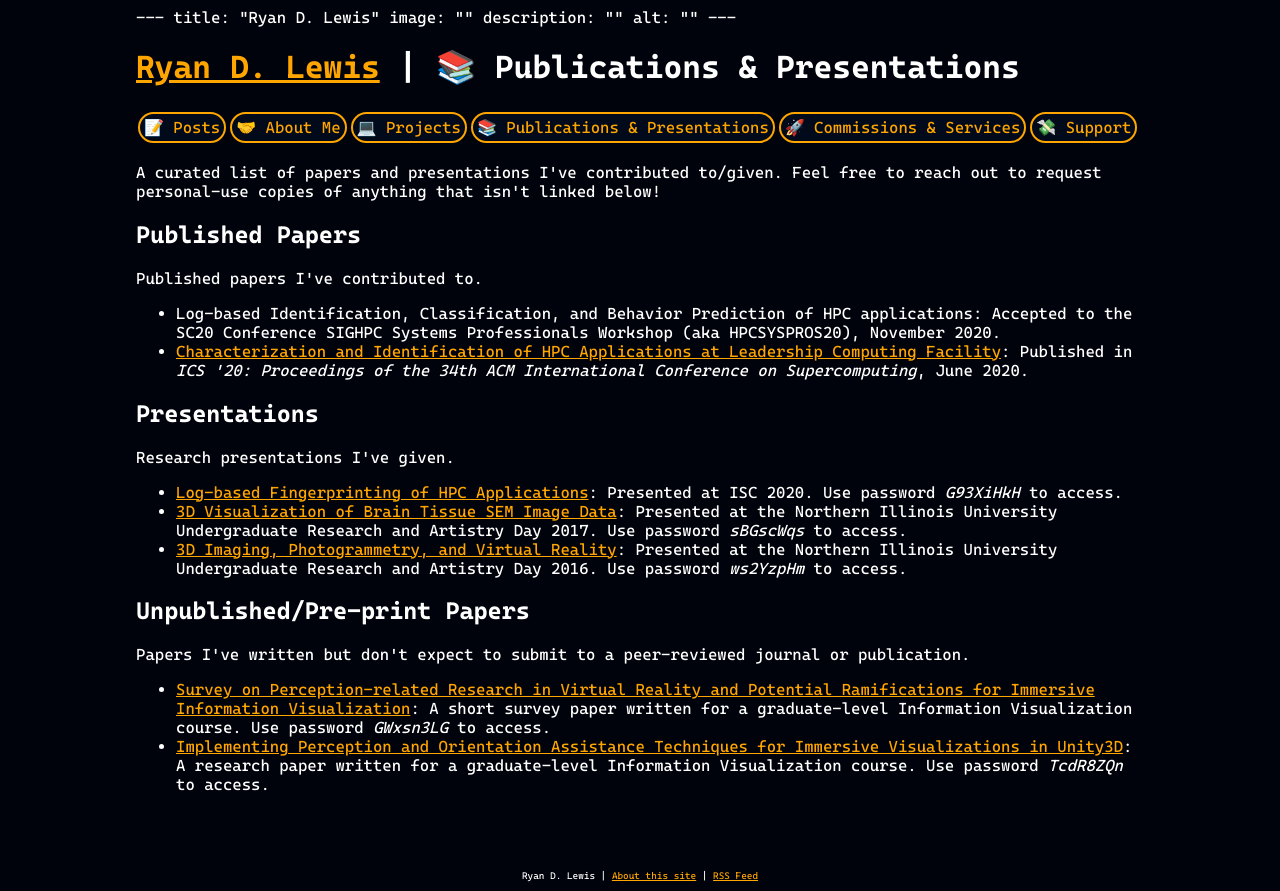
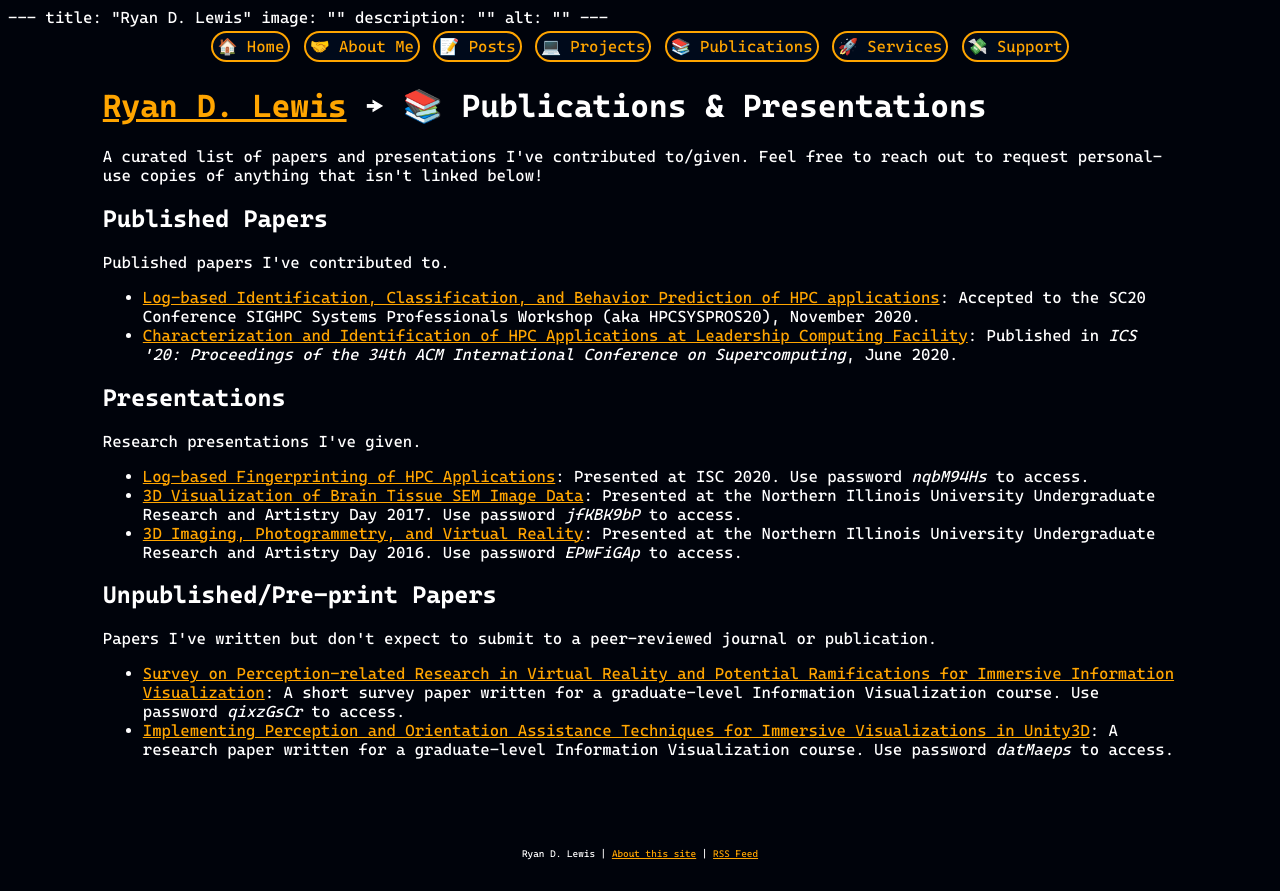
Before and after one commit to LuckierDodge/website, an Eleventy site: page pubs.md in a window 1280 px wide. After the commit the page ends 869 px from the top, so only its background shows below. Built offline with nearby package versions, Linux system fonts and the light colour scheme; Eleventy itself is replaced by a stand-in of ours; files that its build step writes are made by us from their sources.

Commit message:
Layout changes, fixed paper links

```diff
--- a/_includes/master.css
+++ b/_includes/master.css
@@ -6,10 +6,29 @@
 
 body {
 	font-family: 'Cascadia Mono', CascadiaMono, sans-serif;
-	padding-left: 10%;
-	padding-right: 10%;
 	background-color: #00030b;
 	color: White;
+}
+.main {
+	width: 85%;
+	max-width: 100em;
+	margin: auto;
+}
+footer {
+	text-align: center;
+	color: white;
+	font-size: .6rem;
+	background-color: #00030b;
+	width: 100%;
+	margin: auto;
+	padding-top: 5%;
+}
+header {
+	margin: auto;
+	width: 100%;
+	text-align: center;
+	padding-left: -4%;
+	padding-right: -4%;
 }
 a:link {
 	color: Orange;
@@ -22,15 +41,6 @@ a:visited {
 a:hover {
 	color: Coral;
 	border-color: Coral;
-}
-footer {
-	text-align: center;
-	color: white;
-	font-size: .6rem;
-	background-color: #00030b;
-	width: 100%;
-	margin: auto;
-	padding-top: 5%;
 }
 ::-moz-selection {
 	background-color: DarkCyan;
--- a/_includes/masterlayout.njk
+++ b/_includes/masterlayout.njk
@@ -25,12 +25,25 @@ alt: ""
 		</style>
 		<title>{{ title }}</title>
 	</head>
-	<body>
+	<header>
 		{% if image %}
 			<img src="{{ image }}" class="profile-image" width=150 height=150 alt="{{ alt }}">
 		{% endif %}
-		<h1><a href="{{ '/' }}">Ryan D. Lewis</a> | {{ title }}</h1>
-		{{ content | safe }}
+		<div class="link-capsule capsule-inline">
+			<a href="/">🏠 Home</a>
+			<a href="/aboutme">🤝 About Me</a>
+			<a href="/posts">📝 Posts</a>
+			<a href="/projects">💻 Projects</a>
+			<a href="/pubs">📚 Publications</a>
+			<a href="/services">🚀 Services</a>
+			<a href="/support">💸 Support</a>
+		</div>
+	</header>
+	<body>
+		<div class="main">
+			<h1><a href="{{ '/' }}">Ryan D. Lewis</a> → {{ title }}</h1>
+			{{ content | safe }}
+		</div>
 	</body>
 	<footer>
 		<p>Ryan D. Lewis | <a href="{{ '/aboutsite' }}">About this site</a> | <a href="/feed.xml">RSS Feed</a></p>
--- a/_includes/pagelayout.njk
+++ b/_includes/pagelayout.njk
@@ -1,11 +1,4 @@
 ---
 layout: masterlayout.njk
 ---
-
-<div class="link-capsule capsule-inline">
-
-<a href="/posts">📝 Posts</a><a href="/aboutme">🤝 About Me</a><a href="/projects">💻 Projects</a><a href="/pubs">📚 Publications & Presentations</a><a href="/services">🚀 Commissions & Services</a><a href="/support">💸 Support</a>
-
-</div>
-
 {{ content | safe }}
--- a/pubs.md
+++ b/pubs.md
@@ -10,7 +10,7 @@ A curated list of papers and presentations I've contributed to/given. Feel free
 
 Published papers I've contributed to.
 
-* Log-based Identification, Classification, and Behavior Prediction of HPC applications: Accepted to the SC20 Conference SIGHPC Systems Professionals Workshop (aka HPCSYSPROS20), November 2020.
+* [Log-based Identification, Classification, and Behavior Prediction of HPC applications](https://github.com/HPCSYSPROS/Workshop20/tree/master/Log-based_Identification_classification_and_behavior_prediction_of_HPC_applications): Accepted to the SC20 Conference SIGHPC Systems Professionals Workshop (aka HPCSYSPROS20), November 2020.
 * [Characterization and Identification of HPC Applications at Leadership Computing Facility](https://dl.acm.org/doi/abs/10.1145/3392717.3392774): Published in _ICS '20: Proceedings of the 34th ACM International Conference on Supercomputing_, June 2020.
 
 
@@ -19,9 +19,9 @@ Published papers I've contributed to.
 
 Research presentations I've given.
 
-* [Log-based Fingerprinting of HPC Applications](https://ark.ryandlewis.dev/index.php/s/cgEbXpDJssZEYW5): Presented at ISC 2020. Use password _G93XiHkH_ to access.
-* [3D Visualization of Brain Tissue SEM Image Data](https://ark.ryandlewis.dev/index.php/s/d4x72n6ieEeLnsp): Presented at the Northern Illinois University Undergraduate Research and Artistry Day 2017. Use password _sBGscWqs_ to access.
-* [3D Imaging, Photogrammetry, and Virtual Reality](https://ark.ryandlewis.dev/index.php/s/3wpHytE6Q8HxE2Y): Presented at the Northern Illinois University Undergraduate Research and Artistry Day 2016. Use password _ws2YzpHm_ to access.
+* [Log-based Fingerprinting of HPC Applications](https://ark.ryandlewis.dev/index.php/s/sptXamRxy4J9maq): Presented at ISC 2020. Use password _nqbM94Hs_ to access.
+* [3D Visualization of Brain Tissue SEM Image Data](https://ark.ryandlewis.dev/index.php/s/HnKEZLxz8eJfRC2): Presented at the Northern Illinois University Undergraduate Research and Artistry Day 2017. Use password _jfKBK9bP_ to access.
+* [3D Imaging, Photogrammetry, and Virtual Reality](https://ark.ryandlewis.dev/index.php/s/RatPAX4SLT8yk4J): Presented at the Northern Illinois University Undergraduate Research and Artistry Day 2016. Use password _EPwFiGAp_ to access.
 
 
 
@@ -29,5 +29,5 @@ Research presentations I've given.
 
 Papers I've written but don't expect to submit to a peer-reviewed journal or publication.
 
-* [Survey on Perception-related Research in Virtual Reality and Potential Ramifications for Immersive Information Visualization](https://ark.ryandlewis.dev/index.php/s/qZLi6G29ACDDx6p): A short survey paper written for a graduate-level Information Visualization course. Use password _GWxsn3LG_ to access.
-* [Implementing Perception and Orientation Assistance Techniques for Immersive Visualizations in Unity3D](https://ark.ryandlewis.dev/index.php/s/fMQiLWqeDB2jJQx): A research paper written for a graduate-level Information Visualization course. Use password _TcdR8ZQn_ to access.
+* [Survey on Perception-related Research in Virtual Reality and Potential Ramifications for Immersive Information Visualization](https://ark.ryandlewis.dev/index.php/s/eiPMyY7tBrMdBAC): A short survey paper written for a graduate-level Information Visualization course. Use password _qixzGsCr_ to access.
+* [Implementing Perception and Orientation Assistance Techniques for Immersive Visualizations in Unity3D](https://ark.ryandlewis.dev/index.php/s/Y7XEEgsR63Gt8sT): A research paper written for a graduate-level Information Visualization course. Use password _datMaeps_ to access.
```
Also changed, not shown: index.md (+20 -17 lines), posts/rosworld2020.md (+1 -1 lines), services.md (+1 -1 lines), 1 other file.
